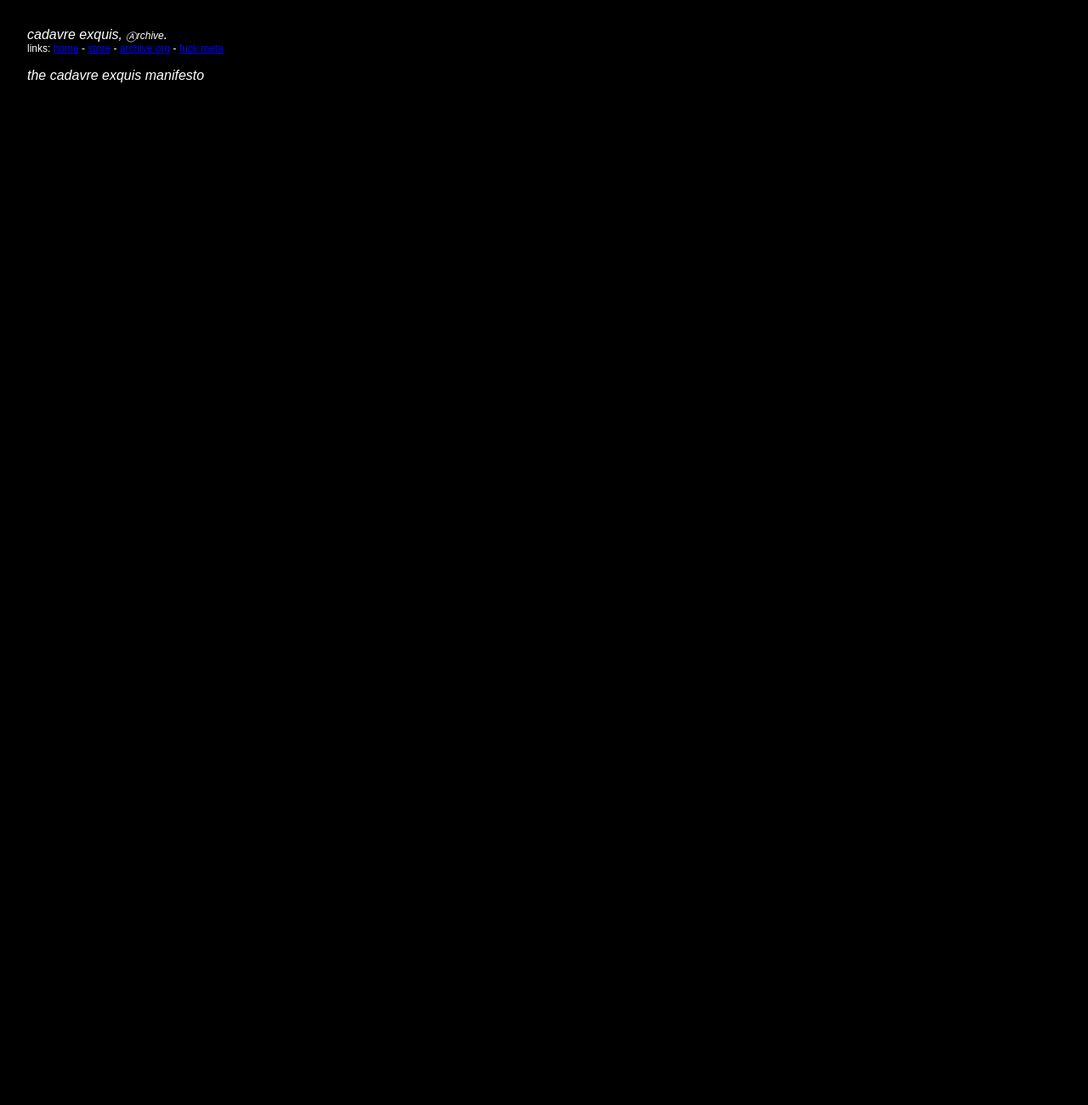
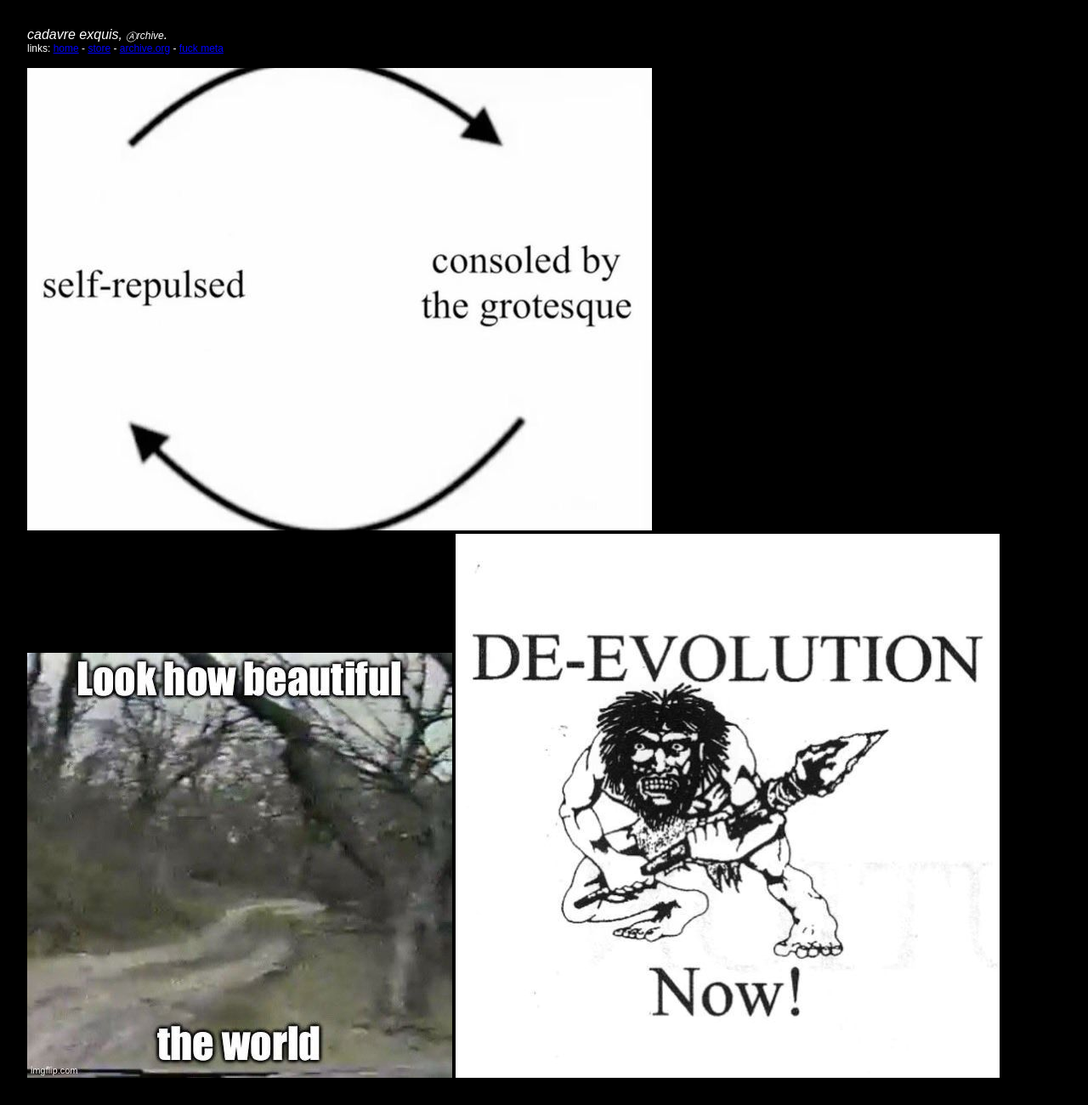
Before and after one commit to cadavreexquis-archive/cadavreexquis-archive.github.io, a plain HTML site: page manifesto.html in a window 1280 px wide. Shown: the whole page at 85% size. Before the commit the page ends 800 px from the top, so only its background shows below. Drawn offline with Linux system fonts and the light colour scheme.

Commit message:
Update manifesto.html

```diff
--- a/manifesto.html
+++ b/manifesto.html
@@ -17,7 +17,9 @@
 		</div>
 		<div id="content">
       <div class="italic">
-        the cadavre exquis manifesto
+        <img src="./imgs/manifesto1.jpg">
+        <img src="./imgs/manifesto2.jpg">
+        <img src="./imgs/manifesto3.jpg">
       </div>
 		</div>
 		</body>
```
